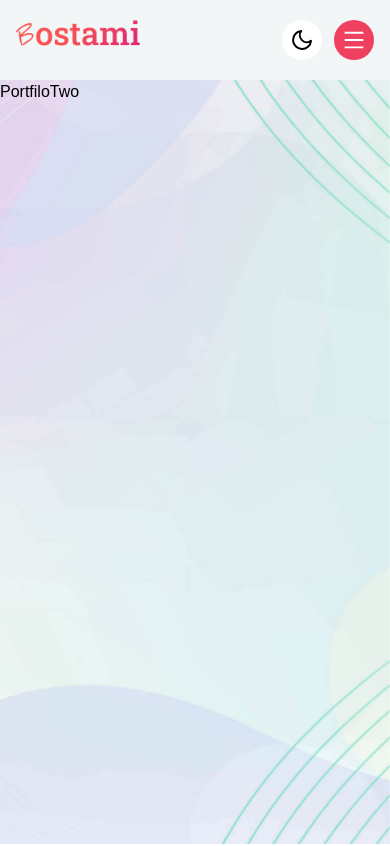
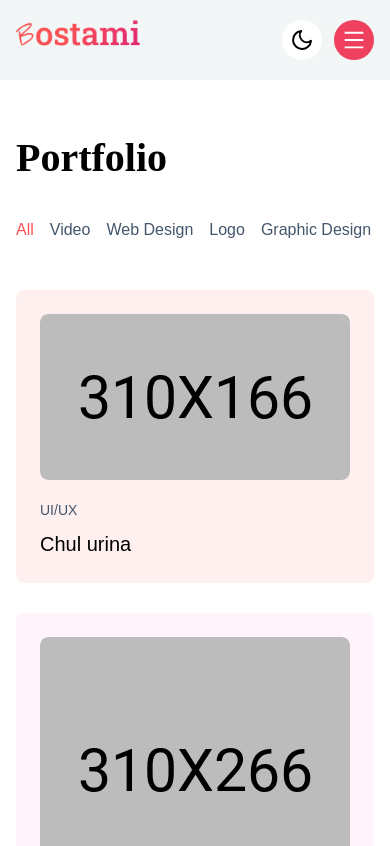
Before and after one commit to jgsamaaa/portfolio, a React (Create React App) app: page /works in a window 390 px wide. Shown: the top 846 px of the page. Built offline with nearby package versions, Linux system fonts and the light colour scheme.

Commit message:
Projects section done

```diff
--- /dev/null
+++ b/src/Pages/Portfilo/CommonPortfilo.jsx
@@ -0,0 +1,228 @@
+import React, { useState } from 'react';
+import Masonry from 'react-masonry-css';
+import Modal from 'react-modal';
+import UseData from '../../Hooks/UseData';
+import Footer from '../../Share/Footer';
+import { FiUser, FiCode, FiFilePlus, FiExternalLink } from 'react-icons/fi';
+import { BsXCircle } from 'react-icons/bs';
+import { useEffect } from 'react';
+import PageTitle from '../../Share/PageTitle';
+
+Modal.setAppElement('#root');
+
+const CommonPortfilo = ({ condition, items }) => {
+  const {
+    local,
+    handleData,
+    data,
+    handleModelData,
+    isOpen,
+    setIsOpen,
+    singleData,
+  } = UseData();
+  const [test, setTest] = useState('All');
+  const handleSearch = (text) => {
+    handleData(text);
+    setTest(text);
+  };
+  useEffect(() => {
+    setTest('All');
+    handleData('All');
+  }, []);
+  const handleModle = (id) => {
+    handleModelData(id);
+  };
+
+  const item = condition ? 3 : 2;
+
+  const breakpointColumnsObj = {
+    default: item,
+    1100: 2,
+    500: 1,
+  };
+
+  return (
+    <>
+      <PageTitle title="Portfolio"></PageTitle>
+      {/* End pagetitle */}
+
+      <section className="bg-white  lg:rounded-2xl dark:bg-[#111111]">
+        <div data-aos="fade">
+          <div className="container mb-8   px-4 sm:px-5 md:px-10 lg:px-[60px]">
+            <div className="py-12">
+              <h2 className="after-effect after:left-48 lg:mt-0">
+                Portfolio
+              </h2>
+
+              {/* Portfilo fillter tab start */}
+
+              <ul
+                className={`${
+                  item === 2 ? 'mt-[30px] ' : 'mt-[40px]'
+                } flex w-full justify-start md:justify-end  flex-wrap   font-medium`}
+              >
+                <li
+                  className={`${
+                    test === 'All' ? 'text-[#FA5252]' : 'fillter-btn '
+                  } mr-4 md:mx-4`}
+                  onClick={() => handleSearch('All')}
+                >
+                  All
+                </li>
+                <li
+                  className={`${
+                    test === 'Video' ? 'text-[#FA5252]' : 'fillter-btn'
+                  } mr-4 md:mx-4`}
+                  onClick={() => handleSearch('Video')}
+                >
+                  Video
+                </li>
+                <li
+                  className={`${
+                    test === 'Web Design' ? 'text-[#FA5252]' : 'fillter-btn'
+                  } mr-4 md:mx-4`}
+                  onClick={() => handleSearch('Web Design')}
+                >
+                  Web Design
+                </li>
+                <li
+                  className={`${
+                    test === 'Logo' ? 'text-[#FA5252]' : 'fillter-btn ml-0'
+                  } mr-4 md:mx-4`}
+                  onClick={() => handleSearch('Logo')}
+                >
+                  Logo
+                </li>
+                <li
+                  className={`${
+                    test === 'UI/UX' ? 'text-[#FA5252]' : 'fillter-btn'
+                  }  `}
+                  onClick={() => handleSearch('UI/UX')}
+                >
+                  Graphic Design
+                </li>
+              </ul>
+
+              {/* Portfilo fillter tab start */}
+            </div>
+
+            {/* Portfolio items start */}
+
+            <Masonry
+              breakpointCols={breakpointColumnsObj}
+              className="my-masonry-grid"
+              columnClassName="my-masonry-grid_column"
+            >
+              {data.slice(0, items).map((item) => (
+                <div
+                  style={{
+                    background: `${
+                      local === 'dark' ? 'transparent' : item?.bg
+                    }`,
+                  }}
+                  className="rounded-lg p-6 dark:border-[2px] border-[#212425]"
+                  key={item.id}
+                >
+                  <div className="overflow-hidden rounded-lg ">
+                    <img
+                      onClick={() => handleModle(item.id)}
+                      className="w-full h-auto transition duration-200 ease-in-out transform rounded-lg cursor-pointer hover:scale-110 "
+                      src={item?.imgSmall}
+                      alt=""
+                    />
+                  </div>
+                  <span className="pt-5 text-[14px] font-normal text-gray-lite block dark:text-[#A6A6A6]">
+                    {item?.tag}
+                  </span>
+                  <h2
+                    onClick={() => handleModle(item.id)}
+                    className="font-medium cursor-pointer text-xl duration-300 transition hover:text-[#FA5252] dark:hover:text-[#FA5252] dark:text-white mt-2"
+                  >
+                    {item?.title}
+                  </h2>
+                </div>
+              ))}
+            </Masonry>
+
+            {/* Portfolio items end */}
+
+            {/* Portfolio modal start */}
+
+            <Modal
+              isOpen={isOpen}
+              onRequestClose={() => setIsOpen(false)}
+              className="flex items-center p-4 my-8 outline-none  md:p-8 rounded-2xl"
+            >
+              <div className=" w-full md:w-10/12 flex items-center   lg:w-[850px] bg-white dark:bg-[#323232] mx-auto rounded-xl p-4 md:p-8 absolute left-1/2 top-1/2 transform -translate-x-[50%] -translate-y-[50%] shadow-lg ">
+                <div className=" overflow-y-scroll max-h-[80vh] no-scrollbar ">
+                  {/* close button */}
+                  <BsXCircle
+                    onClick={() => setIsOpen(false)}
+                    className="absolute z-50 text-white transition duration-300 ease-in-out transform cursor-pointer text-7xl right-2 -top-12 md:-right-10 md:-top-6 hover:rotate-45 "
+                  />
+                  <h2 className="text-[#ef4060] dark:hover:text-[#FA5252] text-4xl text-center font-bold">
+                    {singleData.tag} Project
+                  </h2>
+                  <div className="grid grid-cols-1 my-6 lg:grid-cols-2">
+                    <div className="space-y-2">
+                      <p className="dark:text-white flex items-center text-[15px]  sm:text-lg ">
+                        <FiFilePlus className="hidden mr-2 sm:text-lg sm:block md:text-xl" />
+                        Project :&nbsp;{' '}
+                        <span className="font-medium "> Website</span>
+                      </p>
+                      <p className="dark:text-white flex items-center text-[15px]  sm:text-lg ">
+                        <FiCode className="hidden mr-2 text-lg sm:block " />
+                        Langages :&nbsp;
+                        <span className="font-medium ">
+                          {singleData?.langages}
+                        </span>
+                      </p>
+                    </div>
+                    <div className="space-y-2">
+                      <p className="dark:text-white flex items-center mt-2 lg:mt-0 text-[15px]  sm:text-lg ">
+                        <FiUser className="hidden mr-2 text-lg sm:block" />
+                        Client :&nbsp;
+                        <span className="font-medium ">
+                          {singleData?.client}
+                        </span>
+                      </p>
+                      <p className="dark:text-white flex items-center text-[15px] sm:text-lg ">
+                        <FiExternalLink className="hidden mr-2 text-lg sm:block" />
+                        Preview :&nbsp;
+                        <span className="font-medium transition-all duration-300 ease-in-out hover:text-[#ef4060] ">
+                          <a
+                            href={singleData?.link}
+                            target="_blank"
+                            rel="noopener noreferrer"
+                          >
+                            {singleData?.linkText}
+                          </a>
+                        </span>
+                      </p>
+                    </div>
+                  </div>
+                  <p className="dark:text-white  text-2line font-normal text-[15px] sm:text-sm  ">
+                    {singleData?.description}
+                  </p>
+                  <img
+                    className="w-full md:h-[450px]  h-auto object-cover rounded-xl mt-6"
+                    src={singleData.img}
+                    alt=""
+                  />
+                </div>
+              </div>
+            </Modal>
+
+            {/* Portfolio modal end */}
+          </div>
+          {/* End Portfolio */}
+
+          {/* Common Footer call here*/}
+          <Footer condition={true} bg={'#F8FBFB'} />
+        </div>
+      </section>
+    </>
+  );
+};
+
+export default CommonPortfilo;
--- a/src/Pages/Portfilo/PortfiloTwo.jsx
+++ b/src/Pages/Portfilo/PortfiloTwo.jsx
@@ -1,9 +1,10 @@
 import React from 'react';
+import CommonPortfilo from './CommonPortfilo';
 
 const PortfiloTwo = () => {
   return (
     <div>
-      <h1>PortfiloTwo</h1>
+      <CommonPortfilo items={8} condition={false} />
     </div>
   );
 };
--- a/src/Share/HomeCard.jsx
+++ b/src/Share/HomeCard.jsx
@@ -24,7 +24,7 @@ const HomeCard = () => {
         {/* Social card */}
         <div className="pt-[100px] pb-8">
           <h1 className="mt-6 mb-1 text-5xl font-semibold dark:text-white">
-            Monalisa Ashley
+            James Gabriel Dumaug
           </h1>
           <h3 className="mb-4 text-[#7B7B7B] inline-block dark:bg-[#1D1D1D] px-5 py-1.5 rounded-lg dark:text-[#A6A6A6]  ">
             Ui/Ux Designer
```
